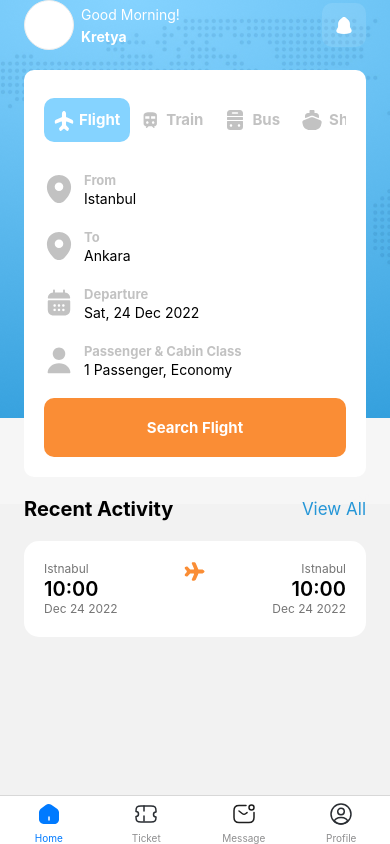
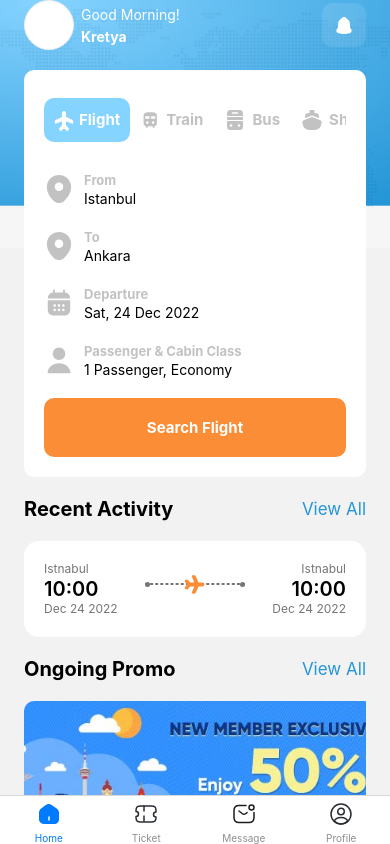
Before and after one commit to enesergun/ticket-app, a React Native app: screen /Home in a window 390 px wide. Built offline with nearby package versions, Linux system fonts and the light colour scheme.

Commit message:
scrollable cards component

```diff
--- /dev/null
+++ b/components/ScrollableCards.js
@@ -0,0 +1,49 @@
+import React, { useState } from "react";
+import { StyleSheet, Text, View, FlatList, Image } from "react-native";
+
+import { styles } from "../style/components/scrollableCardsStyle";
+
+const Item = ({ title, type }) => (
+  <View style={[styles.item, styles[type]]}>
+    <Image style={styles.tinyLogo} source={require("../assets/ongoing.png")} />
+  </View>
+);
+
+const DATA = [
+  {
+    id: "bd7acbea-c1b1-46c2-aed5-3ad53abb28ba",
+    title: "First Item",
+  },
+  {
+    id: "3ac68afc-c605-48d3-a4f8-fbd91aa97f63",
+    title: "Second Item",
+  },
+  {
+    id: "58694a0f-3da1-471f-bd96-145571e29d72",
+    title: "Third Item",
+  },
+  {
+    id: "3ac18afc-c605-48d3-a4f8-fbd91aa97f63",
+    title: "Second Item",
+  },
+  {
+    id: "58494a0f-3da1-471f-bd96-145571e29d72",
+    title: "Third Item",
+  },
+];
+
+const ScrollableCards = ({ navigation, type }) => {
+  return (
+    <View style={styles.scrollableCards}>
+      <FlatList
+        data={DATA}
+        renderItem={({ item }) => <Item title={item.title} type={type} />}
+        keyExtractor={(item) => item.id}
+        horizontal={true}
+        showsHorizontalScrollIndicator={false}
+      />
+    </View>
+  );
+};
+
+export default ScrollableCards;
--- a/components/Ticket.js
+++ b/components/Ticket.js
@@ -14,6 +14,8 @@ const Ticket = ({ title, viewAll, children, alignRight }) => {
         <Text style={styles.TicketDay}>Dec 24 2022</Text>
       </View>
       <View style={styles.Trip}>
+        <View style={styles.dashedDot}/>
+        <View style={styles.dot} />
         <View
           style={[
             {
@@ -23,6 +25,7 @@ const Ticket = ({ title, viewAll, children, alignRight }) => {
         >
           <Icons name={"FlightIcon"} color={"#FA8D35"} />
         </View>
+        <View style={styles.dot} />
       </View>
       <View style={[styles.TicketInfoWrapper, styles.TicketınfoRight]}>
         <Text style={styles.TicketProvince}>Istnabul</Text>
--- a/screens/HomeScreen.js
+++ b/screens/HomeScreen.js
@@ -1,29 +1,43 @@
-import { View, ImageBackground } from "react-native";
+import { View, ImageBackground, ScrollView, Image } from "react-native";
 
 import useBearStore from "../store/useBearStore";
 import HomeHead from "../components/HomeHead";
 import SearchFlight from "../components/SearchFlight";
 import Ticket from "../components/Ticket";
+import ScrollableCards from "../components/ScrollableCards";
 import { styles } from "../style/screens/HomeScreenStyle";
 import { StatusBar } from "expo-status-bar";
 import { SafeAreaView } from "react-native-safe-area-context";
 import SectionComponent from "../components/SectionComponent";
+
 const image = require("../assets/background.png");
 
 const HomeScreen = ({ navigation }) => {
   const bears = useBearStore((state) => state.bears);
   return (
     <View style={styles.homeScreen}>
-      <ImageBackground source={image} resizeMode="cover" style={styles.image}>
+      <ScrollView style={styles.scrollView}>
+        <Image
+          style={styles.backgroundImage}
+          resizeMode="cover"
+          source={require("../assets/background.png")}
+        />
         <SafeAreaView style={styles.container}>
           <HomeHead navigation={navigation} />
           <SearchFlight navigation={navigation} />
           <SectionComponent title="Recent Activity" viewAll="View All">
-           <Ticket />
+            <Ticket />
           </SectionComponent>
+          <SectionComponent title="Ongoing Promo" viewAll="View All">
+            <ScrollableCards type="big" />
+          </SectionComponent>
+          <SectionComponent title="Popular Destination" viewAll="View All">
+            <ScrollableCards type="small" />
+          </SectionComponent>
+
           <StatusBar style="auto" />
         </SafeAreaView>
-      </ImageBackground>
+      </ScrollView>
     </View>
   );
 };
--- /dev/null
+++ b/style/components/scrollableCardsStyle.js
@@ -0,0 +1,26 @@
+import { StyleSheet } from "react-native";
+
+export const styles = StyleSheet.create({
+  big: {
+    backgroundColor: "#f9c2ff",
+
+    height: 150,
+    width: 350,
+    borderRadius: 10,
+    marginRight: 10,
+  },
+  small: {
+    backgroundColor: "#f9c2ff",
+
+    height: 100,
+    width: 100,
+    borderRadius: 10,
+    marginRight: 10,
+  },
+  tinyLogo: {
+    width: "100%",
+    height: "100%",
+    borderRadius: 10,
+
+  },
+});
--- a/style/components/ticketStyle.js
+++ b/style/components/ticketStyle.js
@@ -27,7 +27,29 @@ export const styles = StyleSheet.create({
   TicketınfoRight: {
     alignItems: "flex-end",
   },
+  Trip: {
+    flexDirection: "row",
+    alignItems: "center",
+    justifyContent: "space-between",
+    width: 100,
+    marginBottom: 10,
+  },
+  dashedDot: {
+    position: "absolute",
+    width: 100,
+    height: 1,
+    borderColor: "#757575",
+    borderStyle: "dashed",
+    borderWidth: 1,
+    zIndex: -1,
+  },
   FlightIcon: {
     rotate: "90deg",
-  }
+  },
+  dot: {
+    width: 5,
+    height: 5,
+    borderRadius: 5,
+    backgroundColor: "#757575",
+  },
 });
--- a/style/screens/HomeScreenStyle.js
+++ b/style/screens/HomeScreenStyle.js
@@ -1,4 +1,5 @@
-import { StyleSheet } from "react-native";
+import { StyleSheet, Dimensions } from "react-native";
+
 
 export const styles = StyleSheet.create({
   homeScreen: {
@@ -9,8 +10,18 @@ export const styles = StyleSheet.create({
     paddingHorizontal: 24,
     flex: 1,
   },
+  scrollView: {
+    flex: 0.5,
+  },
+
   image: {
-    flex: 0.3,
-    justifyContent: "center",
+    flex: 1,
+  },
+  backgroundImage: {
+    position: "absolute",
+    top: 0,
+    left: 0,
+    width: "100%",
+    height: Dimensions.get('window').height / 3.4,
   },
 });
```
Also changed, not shown: asd.svg (added), assets/ongoing.png (added).
